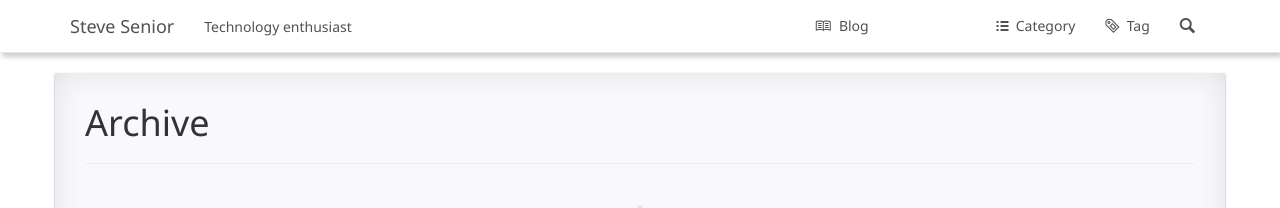
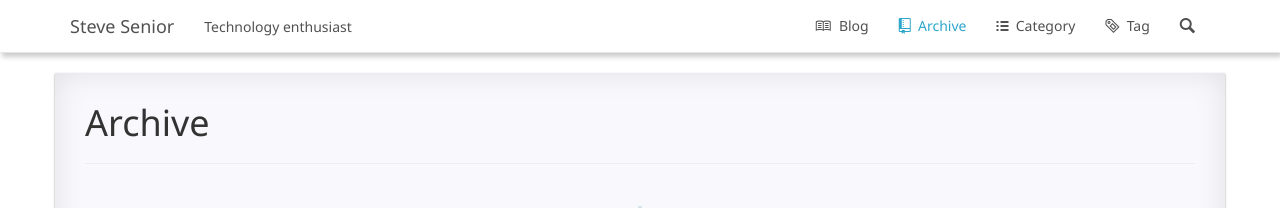
Before and after one commit to ssenior45/ssenior45.github.io, a Jekyll site: the page built from pages/1archive.html, in a window 1280 px wide. Shown: the top 208 px of the page. Built offline with Jekyll 4.4.1, drawn with Linux system fonts in a browser that asks for light colours; nearby versions of some CDN libraries; Markdown is read by kramdown in place of the engine named in the settings; comment, search, counter and statistics services are not loaded.

Commit message:
Updated style.css

```diff
--- a/static/css/style.css
+++ b/static/css/style.css
@@ -38,7 +38,7 @@ published: true
 .navbar-tiffany .nav>li>a:hover,
 .navbar-tiffany .nav>li>a:focus,
 .navbar-tiffany .nav>li.active>a {
-    color: #fff;
+    color: #2ca6cb;
 }
 .navbar-tiffany .navbar-toggle{
     border-color: #fff;
```
